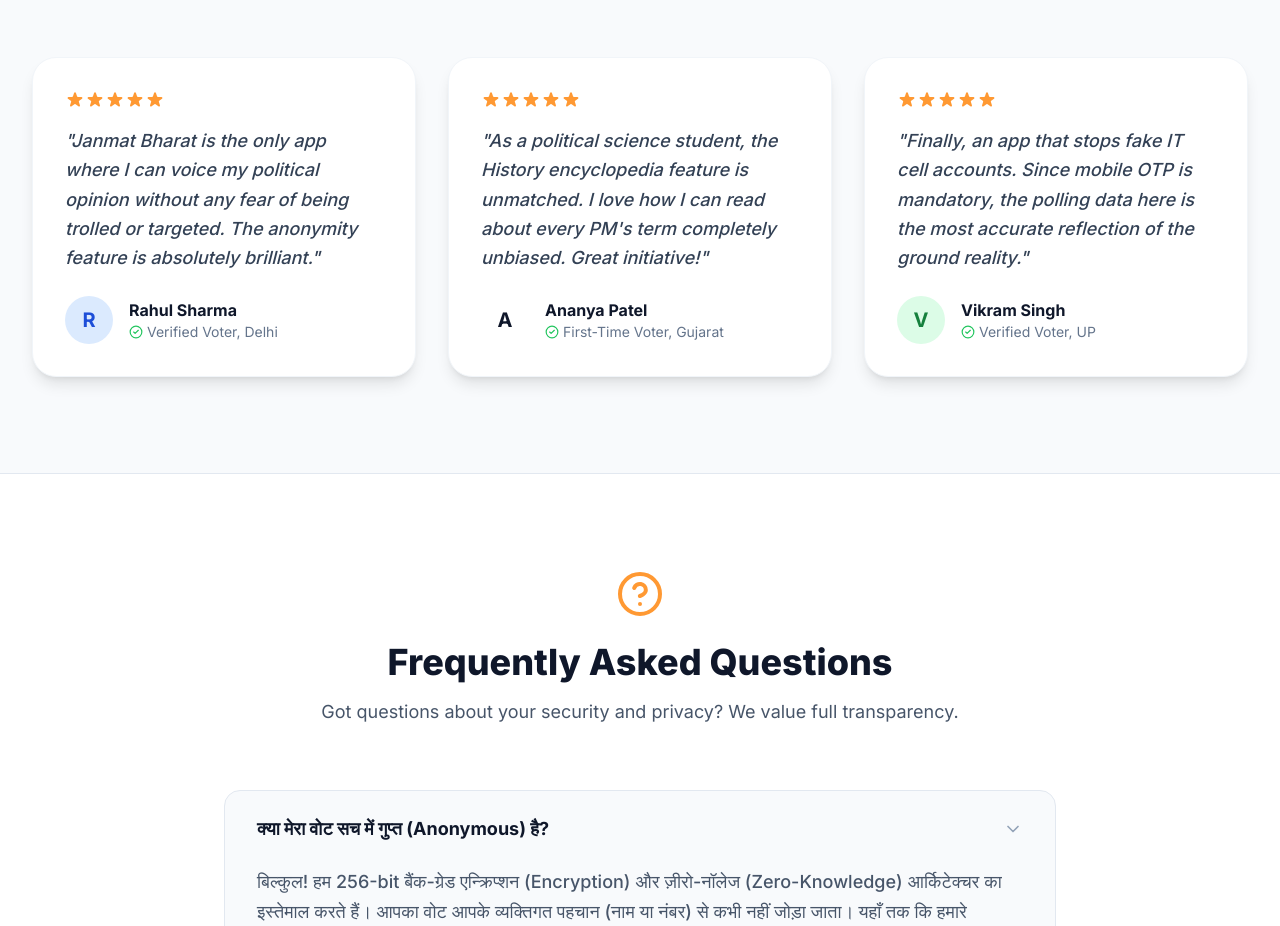
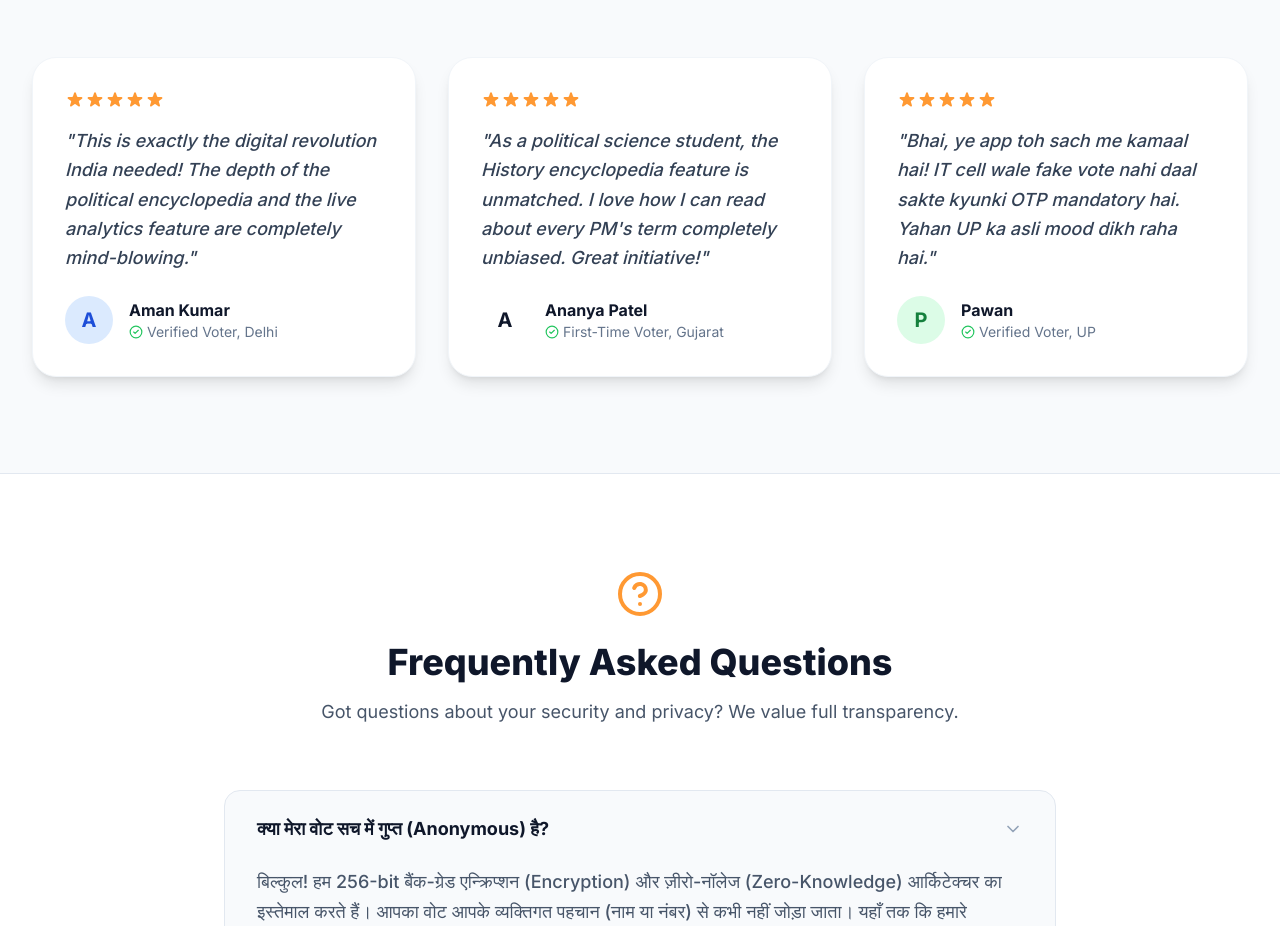
Before and after one commit to aviraajdigitech/janmatbharat, a React (Vite) app: page / in a window 1280 px wide. Shown: the part 4820-5746 px from the top of the page. Built offline with nearby package versions, Linux system fonts and the light colour scheme.

Commit message:
fix: Update FAQ fake account answer and Testimonial names (Aman Kumar, Pawan)

```diff
--- a/src/pages/Home.jsx
+++ b/src/pages/Home.jsx
@@ -18,7 +18,7 @@
     },
     {
       q: "क्या कोई फर्जी अकाउंट (Fake Account) बनाकर कई बार वोट कर सकता है?",
-      a: "नहीं। हमारी एंटी-फ्रॉड टेक्नोलॉजी (Anti-Fraud Technology) बहुत सख्त है। हम 'वन डिवाइस, वन वोट' (एक फोन, एक वोट) नीति का पालन करते हैं। वोट करने के लिए मोबाइल OTP वेरिफिकेशन अनिवार्य है, जिससे IT सेल या बॉट्स (Bots) डेटा को प्रभावित नहीं कर सकते।"
+      a: "नहीं।"
     },
     {
       q: "क्या जनमत भारत किसी राजनीतिक पार्टी (Political Party) से जुड़ा है?",
@@ -378,12 +378,12 @@
                 {[...Array(5)].map((_, i) => <svg key={i} className="w-5 h-5 fill-current" viewBox="0 0 20 20"><path d="M9.049 2.927c.3-.921 1.603-.921 1.902 0l1.07 3.292a1 1 0 00.95.69h3.462c.969 0 1.371 1.24.588 1.81l-2.8 2.034a1 1 0 00-.364 1.118l1.07 3.292c.3.921-.755 1.688-1.54 1.118l-2.8-2.034a1 1 0 00-1.175 0l-2.8 2.034c-.784.57-1.838-.197-1.539-1.118l1.07-3.292a1 1 0 00-.364-1.118L2.98 8.72c-.783-.57-.38-1.81.588-1.81h3.461a1 1 0 00.951-.69l1.07-3.292z" /></svg>)}
               </div>
               <p className="text-slate-700 text-lg font-medium italic mb-6 leading-relaxed">
-                "Janmat Bharat is the only app where I can voice my political opinion without any fear of being trolled or targeted. The anonymity feature is absolutely brilliant."
+                "This is exactly the digital revolution India needed! The depth of the political encyclopedia and the live analytics feature are completely mind-blowing."
               </p>
               <div className="flex items-center gap-4">
-                <div className="w-12 h-12 bg-blue-100 rounded-full flex items-center justify-center text-blue-700 font-bold text-xl">R</div>
+                <div className="w-12 h-12 bg-blue-100 rounded-full flex items-center justify-center text-blue-700 font-bold text-xl">A</div>
                 <div>
-                  <h5 className="font-bold text-slate-900">Rahul Sharma</h5>
+                  <h5 className="font-bold text-slate-900">Aman Kumar</h5>
                   <p className="text-sm text-slate-500 flex items-center gap-1"><CheckCircle2 size={14} className="text-green-500"/> Verified Voter, Delhi</p>
                 </div>
               </div>
@@ -410,12 +410,12 @@
                 {[...Array(5)].map((_, i) => <svg key={i} className="w-5 h-5 fill-current" viewBox="0 0 20 20"><path d="M9.049 2.927c.3-.921 1.603-.921 1.902 0l1.07 3.292a1 1 0 00.95.69h3.462c.969 0 1.371 1.24.588 1.81l-2.8 2.034a1 1 0 00-.364 1.118l1.07 3.292c.3.921-.755 1.688-1.54 1.118l-2.8-2.034a1 1 0 00-1.175 0l-2.8 2.034c-.784.57-1.838-.197-1.539-1.118l1.07-3.292a1 1 0 00-.364-1.118L2.98 8.72c-.783-.57-.38-1.81.588-1.81h3.461a1 1 0 00.951-.69l1.07-3.292z" /></svg>)}
               </div>
               <p className="text-slate-700 text-lg font-medium italic mb-6 leading-relaxed">
-                "Finally, an app that stops fake IT cell accounts. Since mobile OTP is mandatory, the polling data here is the most accurate reflection of the ground reality."
+                "Bhai, ye app toh sach me kamaal hai! IT cell wale fake vote nahi daal sakte kyunki OTP mandatory hai. Yahan UP ka asli mood dikh raha hai."
               </p>
               <div className="flex items-center gap-4">
-                <div className="w-12 h-12 bg-green-100 rounded-full flex items-center justify-center text-green-700 font-bold text-xl">V</div>
+                <div className="w-12 h-12 bg-green-100 rounded-full flex items-center justify-center text-green-700 font-bold text-xl">P</div>
                 <div>
-                  <h5 className="font-bold text-slate-900">Vikram Singh</h5>
+                  <h5 className="font-bold text-slate-900">Pawan</h5>
                   <p className="text-sm text-slate-500 flex items-center gap-1"><CheckCircle2 size={14} className="text-green-500"/> Verified Voter, UP</p>
                 </div>
               </div>
```
